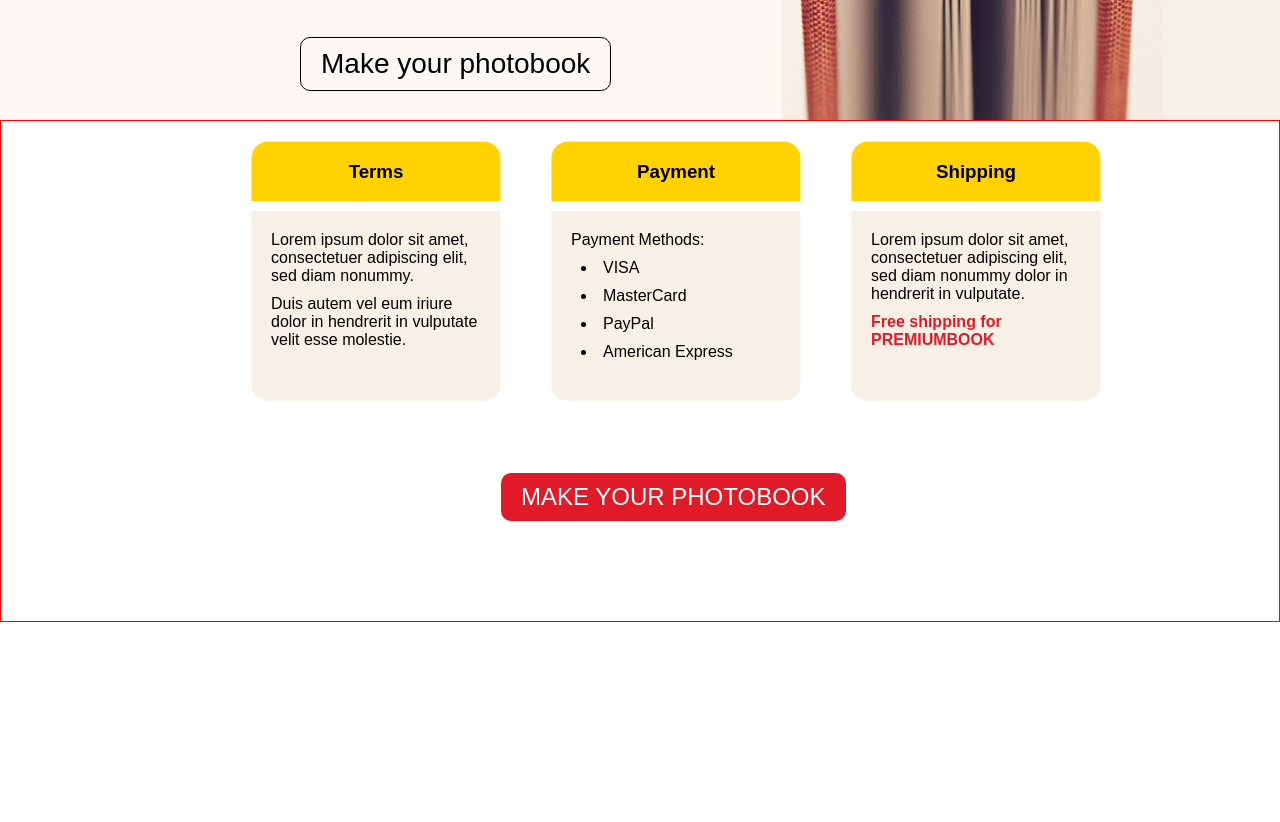
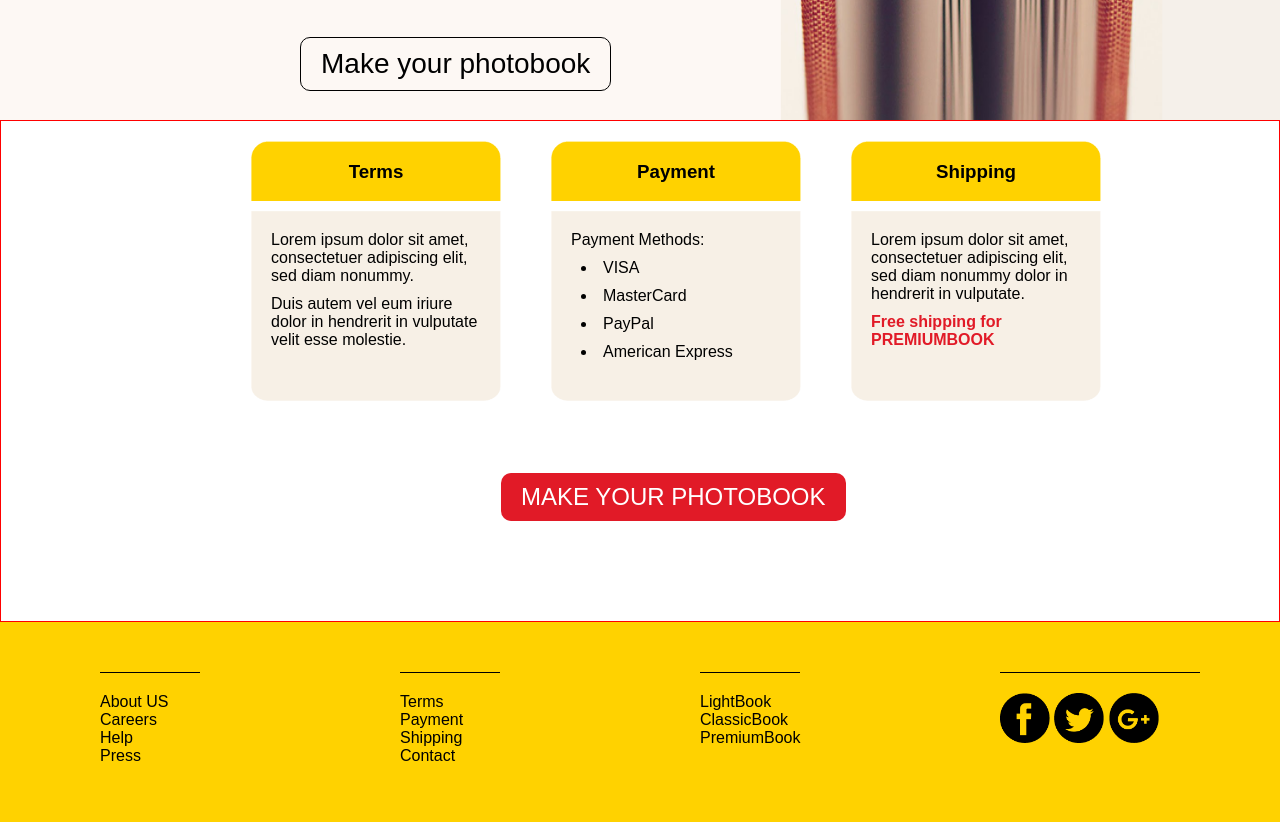
Before and after one commit to AlaaKhattab/Template-14, a plain HTML site: page index.html in a window 1280 px wide. Shown: the part 2400-3222 px from the top of the page. Before the commit the page ends 3022 px from the top, so only its background shows below. Drawn offline with Linux system fonts and the light colour scheme.

Commit message:
Add Footer Details

```diff
--- a/CSS/style.css
+++ b/CSS/style.css
@@ -454,3 +454,29 @@
     font-size: 24px;
     font-weight: lighter;
 }
+
+/******************************************************************************************/
+/******************************** footerDetails *******************************************/
+#footerDetails{
+    height: 200px;
+    background-color: #ffd200;
+}
+#footerDetails .footerDetailsBlock{
+    float: left;
+    width: 200px;
+    margin-left: 100px;
+    margin-top: 50px;
+}
+#footerDetails .footerDetailsBlock ul{
+    border-top: 1px solid black;
+    width: 100px;
+    padding-top: 20px;
+}
+#footerDetails .footerDetailsBlock ul li{
+    list-style: none;
+}
+#footerDetails .footerDetailsBlock img{
+    width: 50px;
+    height: 50px;
+    padding-top: 20px;
+}
--- a/index.html
+++ b/index.html
@@ -278,8 +278,41 @@
             <a href="#howToMakeBook" id="howToMakeBookLink">Make your photobook</a>
         </div>
 
+        <!---------------------------------------------------------------------------------------->
+        <!-------------------------------- footerDetails ----------------------------------------->
+        <div id="footerDetails">
+            <div class="footerDetailsBlock">
+                <ul>
+                    <li>About US</li>
+                    <li>Careers</li>
+                    <li>Help</li>
+                    <li>Press</li>
+                </ul>
+            </div>
 
+            <div class="footerDetailsBlock">
+                <ul>
+                    <li>Terms</li>
+                    <li>Payment</li>
+                    <li>Shipping</li>
+                    <li>Contact</li>
+                </ul>
+            </div>
 
+            <div class="footerDetailsBlock">
+                <ul>
+                    <li>LightBook</li>
+                    <li>ClassicBook</li>
+                    <li>PremiumBook</li>
+                </ul>
+            </div>
+
+            <div class="footerDetailsBlock" style="border-top: 1px solid black;">
+                <a href="#footerDetails"><img src="Images/facebook.png"></a>
+                <a href="#footerDetails"><img src="Images/twitter.png"></a>
+                <a href="#footerDetails"><img src="Images/googleplus.png"></a>
+            </div>
+        </div>
 
 
 
```
Also changed, not shown: Images/facebook.png (added), Images/googleplus.png (added), Images/twitter.png (added).
